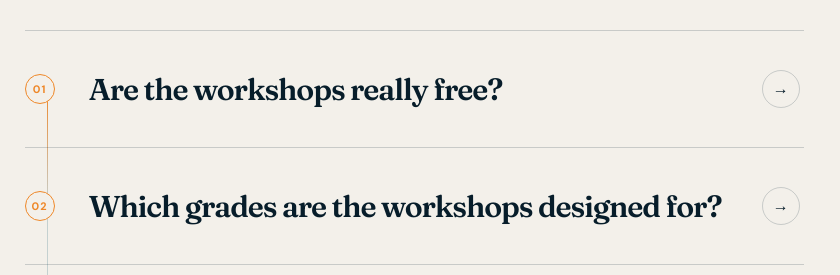
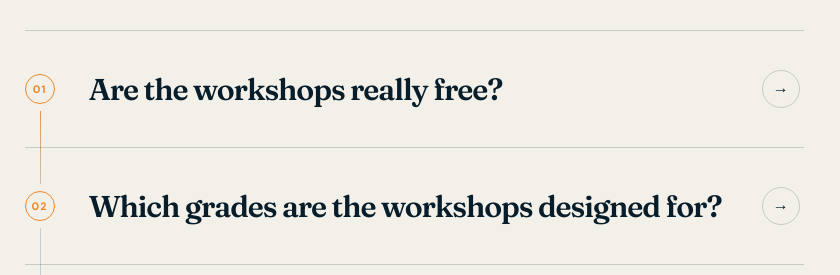
Before and after one commit to killarneystemfellowship/killarneystemfellowship.github.io, a plain HTML site: page faq/index.html in a window 1280 px wide. Shown: the part 488-763 px from the top of the page, 425-1265 px from the left. Drawn offline with Linux system fonts and the light colour scheme.

Commit message:
Align FAQ timeline and toggle arrows

```diff
--- a/page-visuals.css
+++ b/page-visuals.css
@@ -1229,7 +1229,7 @@
   position: absolute;
   top: 58px;
   bottom: 58px;
-  left: 22px;
+  left: 15px;
   width: 1px;
   background: linear-gradient(var(--orange), rgba(9, 81, 105, 0.2) 20% 80%, var(--teal));
 }
@@ -1258,7 +1258,26 @@
   background: var(--paper);
   border: 1px solid var(--orange);
   border-radius: 50%;
+  box-shadow: 0 0 0 7px var(--paper);
   transition: color 220ms ease, background 220ms ease, border-color 220ms ease, transform 320ms cubic-bezier(0.22, 1, 0.36, 1);
+}
+
+.faq-page .faq-toggle {
+  display: flex;
+  align-items: center;
+  justify-content: center;
+  padding: 0;
+  font-size: 0;
+  line-height: 1;
+}
+
+.faq-page .faq-toggle::before {
+  content: "→";
+  display: block;
+  font-family: var(--font-sans), Arial, sans-serif;
+  font-size: 1rem;
+  line-height: 1;
+  transform: translateY(-1px);
 }
 
 .faq-page .faq-item[open] .faq-number {
```
